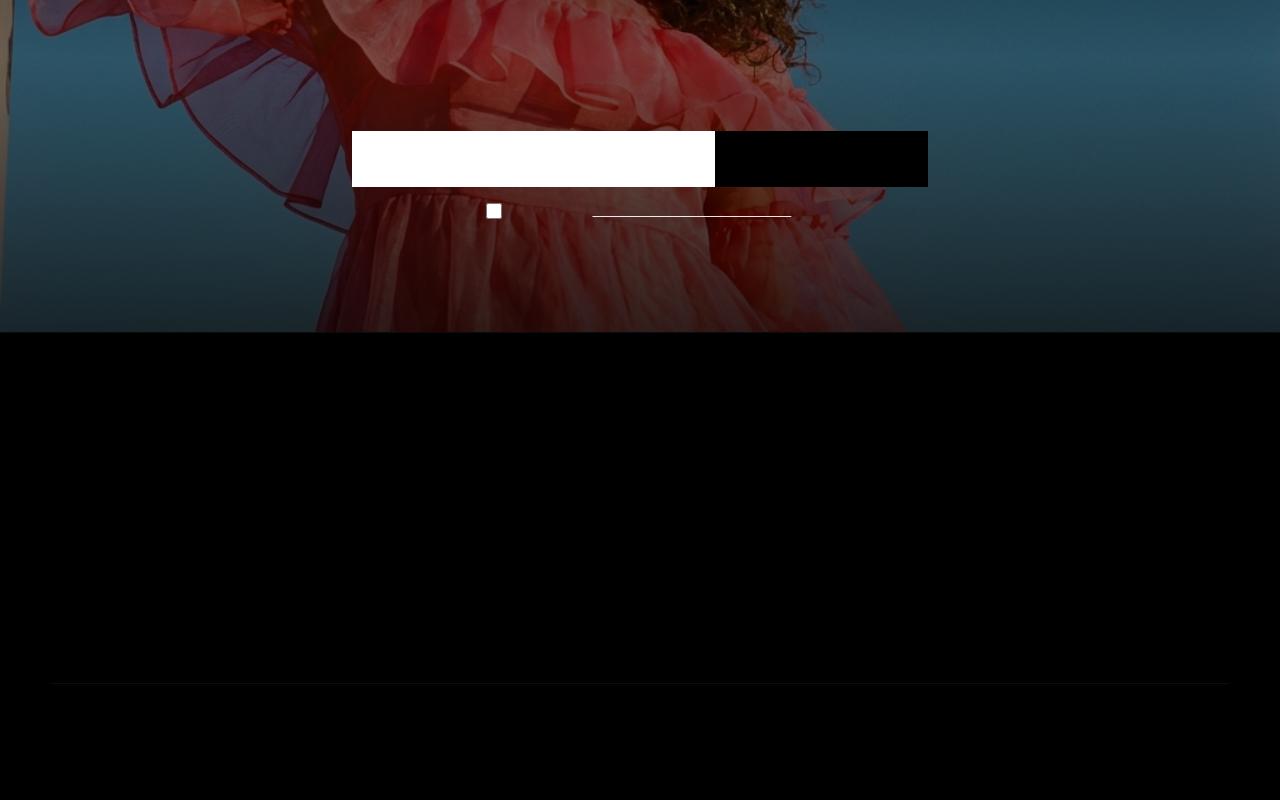
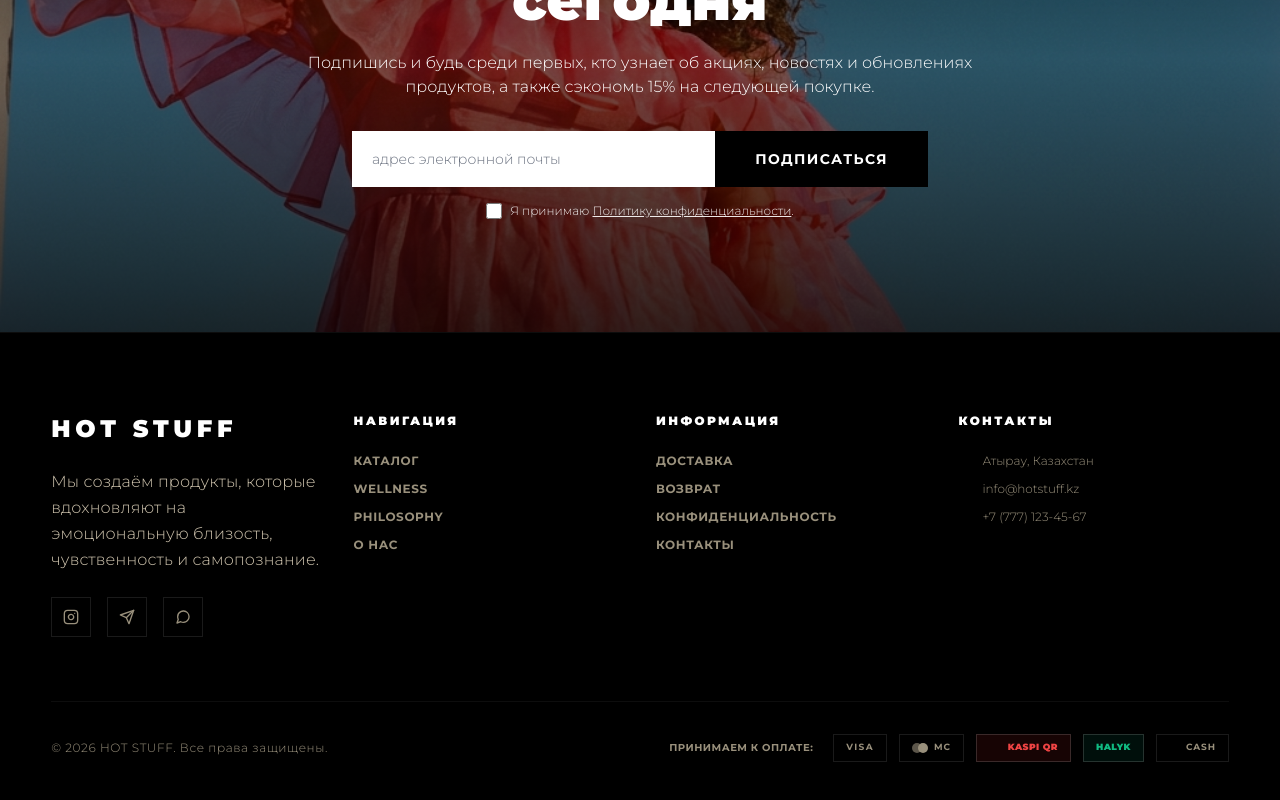
Before and after one commit to COMBINATORR/Hot-Stuff, a React (Vite) app: page / in a window 1280 px wide. Shown: the part 4427-5227 px from the top of the page. Built offline with nearby package versions, Linux system fonts and the light colour scheme.

Commit message:
design: redesign footer layout, replace social links with SVGs, and add accepted payments section

```diff
--- a/src/components/Footer.jsx
+++ b/src/components/Footer.jsx
@@ -2,22 +2,64 @@ import { Link } from 'react-router-dom';
 
 export default function Footer() {
   return (
-    <footer className="site-footer">
+    <footer className="site-footer bg-black border-t border-white/5">
       <div className="container-hs py-20">
-        {/* Top row — 3 columns */}
-        <div className="grid grid-cols-1 md:grid-cols-3 gap-16 md:gap-8">
-          {/* Brand */}
-          <div>
-            <Link to="/" className="header-logo-text text-2xl block mb-6">HOT STUFF</Link>
-            <p className="text-body-md text-on-surface-variant max-w-xs leading-relaxed">
-              Мы создаём продукты, которые вдохновляют на эмоциональную близость и самопознание.
+        {/* Main Grid: 4 columns */}
+        <div className="grid grid-cols-1 sm:grid-cols-2 md:grid-cols-4 gap-12 md:gap-8">
+
+          {/* Column 1: Brand details */}
+          <div className="flex flex-col items-start">
+            <Link to="/" className="font-sans font-black text-2xl tracking-[0.2em] text-white uppercase mb-6">
+              HOT STUFF
+            </Link>
+            <p className="text-body-md text-on-surface-variant max-w-xs leading-relaxed mb-6 font-sans">
+              Мы создаём продукты, которые вдохновляют на эмоциональную близость, чувственность и самопознание.
             </p>
+            {/* Social Icons */}
+            <div className="flex items-center gap-4">
+              <a
+                href="https://instagram.com"
+                target="_blank"
+                rel="noreferrer"
+                className="w-10 h-10 border border-white/10 flex items-center justify-center text-outline hover:text-white hover:border-white/30 transition-all duration-300"
+                aria-label="Instagram"
+              >
+                <svg className="w-4 h-4" viewBox="0 0 24 24" fill="none" stroke="currentColor" strokeWidth="2" strokeLinecap="round" strokeLinejoin="round">
+                  <rect x="2" y="2" width="20" height="20" rx="5" ry="5"></rect>
+                  <path d="M16 11.37A4 4 0 1 1 12.63 8 4 4 0 0 1 16 11.37z"></path>
+                  <line x1="17.5" y1="6.5" x2="17.51" y2="6.5"></line>
+                </svg>
+              </a>
+              <a
+                href="https://t.me"
+                target="_blank"
+                rel="noreferrer"
+                className="w-10 h-10 border border-white/10 flex items-center justify-center text-outline hover:text-white hover:border-white/30 transition-all duration-300"
+                aria-label="Telegram"
+              >
+                <svg className="w-4 h-4" viewBox="0 0 24 24" fill="none" stroke="currentColor" strokeWidth="2" strokeLinecap="round" strokeLinejoin="round">
+                  <path d="m22 2-7 20-4-9-9-4Z" />
+                  <path d="M22 2 11 13" />
+                </svg>
+              </a>
+              <a
+                href="https://wa.me"
+                target="_blank"
+                rel="noreferrer"
+                className="w-10 h-10 border border-white/10 flex items-center justify-center text-outline hover:text-white hover:border-white/30 transition-all duration-300"
+                aria-label="WhatsApp"
+              >
+                <svg className="w-4 h-4" viewBox="0 0 24 24" fill="none" stroke="currentColor" strokeWidth="2" strokeLinecap="round" strokeLinejoin="round">
+                  <path d="M21 11.5a8.38 8.38 0 0 1-.9 3.8 8.5 8.5 0 0 1-7.6 4.7 8.38 8.38 0 0 1-3.8-.9L3 21l1.9-5.7a8.38 8.38 0 0 1-.9-3.8 8.5 8.5 0 0 1 4.7-7.6 8.38 8.38 0 0 1 3.8-.9h.5a8.48 8.48 0 0 1 8 8v.5z" />
+                </svg>
+              </a>
+            </div>
           </div>
 
-          {/* Navigation */}
-          <div>
-            <h4 className="label-caps text-on-surface-variant mb-6">Навигация</h4>
-            <nav className="flex flex-col gap-4">
+          {/* Column 2: Navigation */}
+          <div className="flex flex-col items-start">
+            <h4 className="font-sans font-black text-xs tracking-[0.2em] text-white uppercase mb-6">Навигация</h4>
+            <nav className="flex flex-col gap-3">
               {[
                 { to: '/catalog', label: 'Каталог' },
                 { to: '/catalog?cat=wellness', label: 'Wellness' },
@@ -27,7 +69,7 @@ export default function Footer() {
                 <Link
                   key={l.to}
                   to={l.to}
-                  className="label-caps text-on-surface-variant hover:text-primary transition-colors"
+                  className="font-sans font-bold text-xs tracking-wider text-outline hover:text-white transition-colors uppercase"
                 >
                   {l.label}
                 </Link>
@@ -35,10 +77,10 @@ export default function Footer() {
             </nav>
           </div>
 
-          {/* Info + Social */}
-          <div>
-            <h4 className="label-caps text-on-surface-variant mb-6">Информация</h4>
-            <nav className="flex flex-col gap-4 mb-8">
+          {/* Column 3: Information */}
+          <div className="flex flex-col items-start">
+            <h4 className="font-sans font-black text-xs tracking-[0.2em] text-white uppercase mb-6">Информация</h4>
+            <nav className="flex flex-col gap-3">
               {[
                 { to: '/delivery', label: 'Доставка' },
                 { to: '/returns', label: 'Возврат' },
@@ -48,38 +90,83 @@ export default function Footer() {
                 <Link
                   key={l.to}
                   to={l.to}
-                  className="label-caps text-on-surface-variant hover:text-primary transition-colors"
+                  className="font-sans font-bold text-xs tracking-wider text-outline hover:text-white transition-colors uppercase"
                 >
                   {l.label}
                 </Link>
               ))}
             </nav>
+          </div>
 
-            {/* Social icons */}
-            <div className="flex items-center gap-5 mt-6">
-              {['Instagram', 'Telegram', 'WhatsApp'].map(name => (
-                <a
-                  key={name}
-                  href="#"
-                  className="label-caps text-[10px] text-outline hover:text-primary transition-colors"
-                  aria-label={name}
-                >
-                  {name.toUpperCase()}
-                </a>
-              ))}
+          {/* Column 4: Contacts & Address */}
+          <div className="flex flex-col items-start">
+            <h4 className="font-sans font-black text-xs tracking-[0.2em] text-white uppercase mb-6">Контакты</h4>
+            <div className="flex flex-col gap-3 font-sans text-xs text-outline">
+              <p className="flex items-center gap-2">
+                <span className="material-symbols-outlined text-[16px]">location_on</span>
+                <span>Атырау, Казахстан</span>
+              </p>
+              <p className="flex items-center gap-2">
+                <span className="material-symbols-outlined text-[16px]">mail</span>
+                <a href="mailto:info@hotstuff.kz" className="hover:text-white transition-colors">info@hotstuff.kz</a>
+              </p>
+              <p className="flex items-center gap-2">
+                <span className="material-symbols-outlined text-[16px]">call</span>
+                <a href="tel:+77771234567" className="hover:text-white transition-colors">+7 (777) 123-45-67</a>
+              </p>
+            </div>
+          </div>
+
+        </div>
+
+        {/* Divider */}
+        <div className="w-full h-px bg-white/5 mt-16 mb-8" />
+
+        {/* Bottom Bar */}
+        <div className="flex flex-col md:flex-row items-center justify-between gap-6">
+          <p className="font-sans text-xs text-outline tracking-wider text-center md:text-left">
+            © {new Date().getFullYear()} HOT STUFF. Все права защищены.
+          </p>
+
+          {/* Accepted Payments Section */}
+          <div className="flex flex-wrap items-center justify-center gap-3">
+            <span className="font-sans font-bold text-[10px] tracking-wider text-outline uppercase mr-2 select-none">
+              Принимаем к оплате:
+            </span>
+
+            {/* Visa */}
+            <div className="h-7 px-3 border border-white/10 flex items-center justify-center select-none text-outline hover:text-white hover:border-white/30 transition-colors">
+              <span className="font-sans font-bold text-[9px] tracking-[0.15em] uppercase">VISA</span>
+            </div>
+
+            {/* Mastercard */}
+            <div className="h-7 px-3 border border-white/10 flex items-center justify-center gap-1.5 select-none text-outline hover:text-white hover:border-white/30 transition-colors">
+              <div className="flex -space-x-1">
+                <div className="w-2.5 h-2.5 rounded-full bg-current opacity-60"></div>
+                <div className="w-2.5 h-2.5 rounded-full bg-current"></div>
+              </div>
+              <span className="font-sans font-bold text-[9px] tracking-[0.1em] uppercase">MC</span>
+            </div>
+
+            {/* Kaspi QR */}
+            <div className="h-7 px-3 border border-white/15 bg-red-600/10 text-red-500 hover:text-red-400 hover:border-red-500/30 flex items-center justify-center gap-1.5 select-none transition-colors">
+              <span className="material-symbols-outlined text-[13px] leading-none">qr_code_2</span>
+              <span className="font-sans font-black text-[9px] tracking-wider uppercase">KASPI QR</span>
+            </div>
+
+            {/* Halyk Bank */}
+            <div className="h-7 px-3 border border-white/15 bg-emerald-600/10 text-emerald-500 hover:text-emerald-400 hover:border-emerald-500/30 flex items-center justify-center select-none transition-colors">
+              <span className="font-sans font-black text-[9px] tracking-wider uppercase">HALYK</span>
+            </div>
+
+            {/* Cash */}
+            <div className="h-7 px-3 border border-white/10 flex items-center justify-center gap-1 select-none text-outline hover:text-white hover:border-white/30 transition-colors">
+              <span className="material-symbols-outlined text-[13px] leading-none">payments</span>
+              <span className="font-sans font-bold text-[9px] tracking-[0.1em] uppercase">CASH</span>
             </div>
           </div>
         </div>
 
-        {/* Bottom bar */}
-        <div className="mt-20 pt-8 border-t border-white/5 flex flex-col md:flex-row items-center justify-between gap-4">
-          <p className="text-xs text-outline tracking-wider">
-            © {new Date().getFullYear()} HOT STUFF. Все права защищены.
-          </p>
-          <p className="text-xs text-outline tracking-wider">
-            Атырау, Казахстан
-          </p>
-        </div>
       </div>
     </footer>
   );
```
